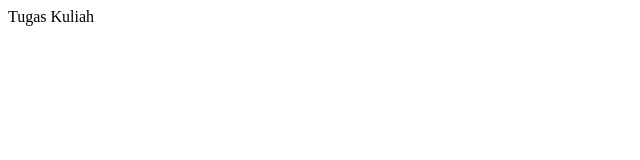
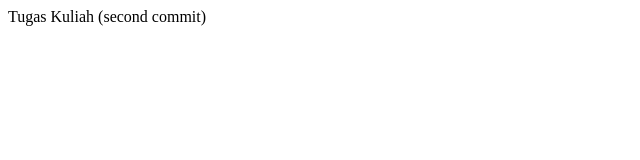
Before and after one commit to roziwebdev/tugasppirozi, a plain HTML site: page index.html in a window 1280 px wide. Shown: the whole page, without its empty margins (0-640 px from the left). Drawn offline with Linux system fonts and the light colour scheme.

Commit message:
second commit

```diff
--- a/index.html
+++ b/index.html
@@ -7,7 +7,7 @@
 </head>
 <body>
     <div>
-        Tugas Kuliah
+        Tugas Kuliah (second commit)
     </div>
 </body>
 </html>
```
